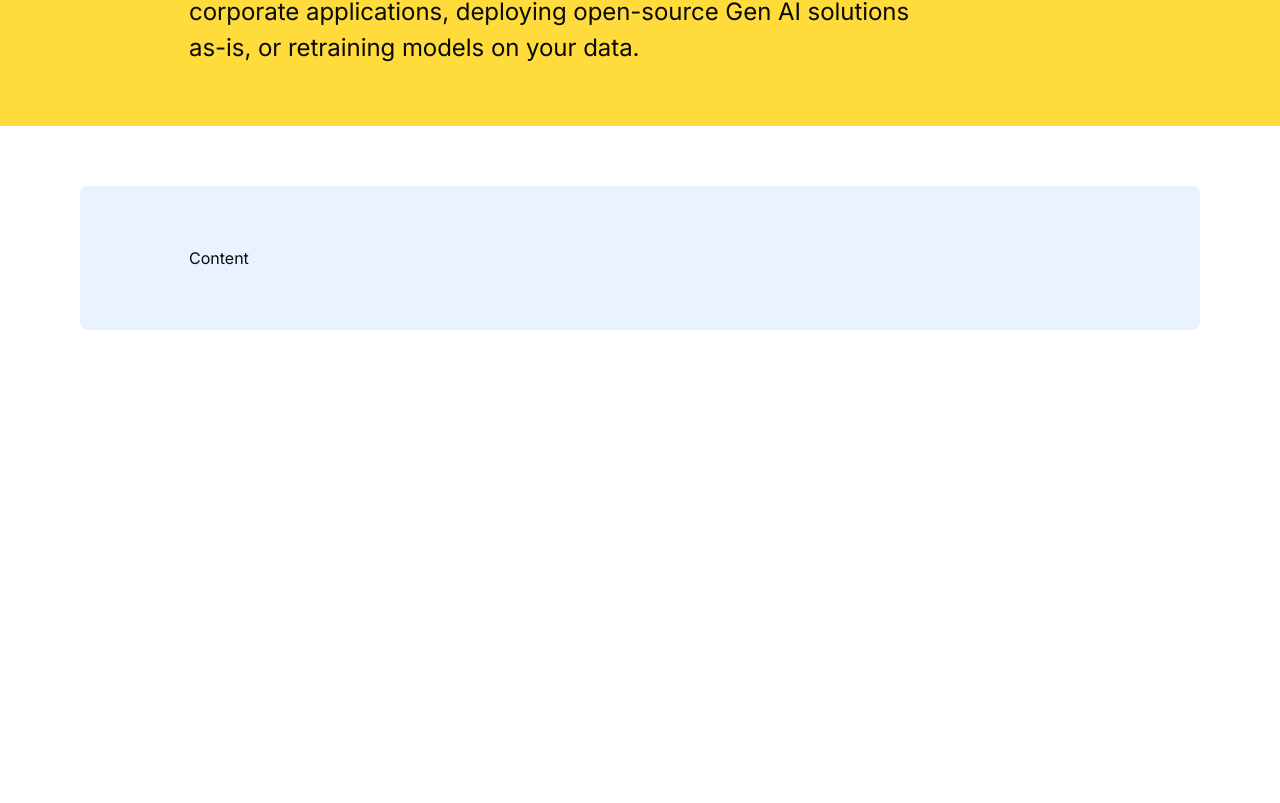
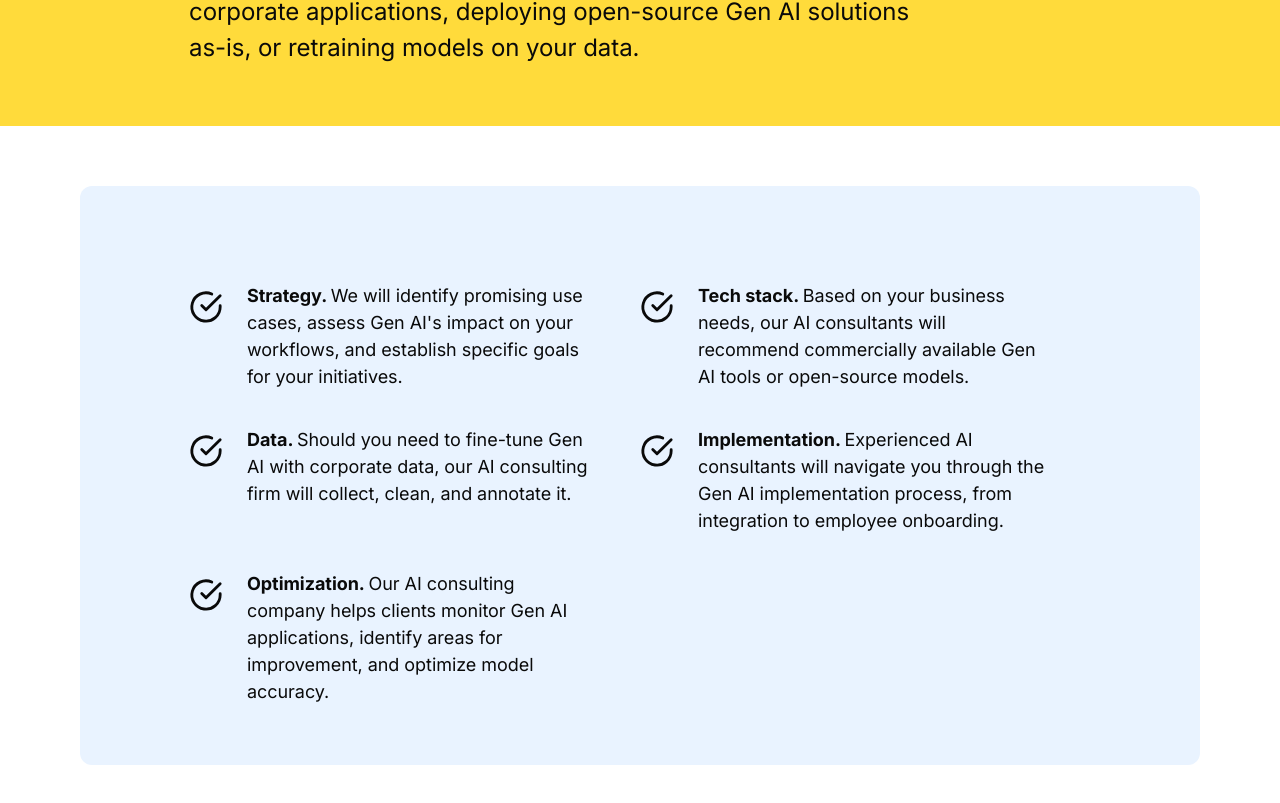
Before and after one commit to elefinnt/cub2, a Next.js app: page /solutions in a window 1280 px wide. Shown: the part 3412-4215 px from the top of the page. Before the commit the page ends 3802 px from the top, so only its background shows below. Built offline with nearby package versions, Linux system fonts and the light colour scheme.

Commit message:
feat: blue-info grid. This was hard lol

```diff
--- a/app/(routes)/solutions/_components/blue-info-grid.tsx
+++ b/app/(routes)/solutions/_components/blue-info-grid.tsx
@@ -1,24 +1,66 @@
 import { CheckCircle, LucideIcon } from "lucide-react";
 
-interface Services {
+interface BlueGridProps {
   icon: LucideIcon;
   title: string;
   desc: string;
 }
 
-const services: Services[] = [
+const services: BlueGridProps[] = [
   {
     icon: CheckCircle,
-    title: "Strategy",
+    title: "Strategy.",
     desc: "We will identify promising use cases, assess Gen AI's impact on your workflows, and establish specific goals for your initiatives.",
+  },
+  {
+    icon: CheckCircle,
+    title: "Tech stack.",
+    desc: "Based on your business needs, our AI consultants will recommend commercially available Gen AI tools or open-source models.",
+  },
+  {
+    icon: CheckCircle,
+    title: "Data.",
+    desc: "Should you need to fine-tune Gen AI with corporate data, our AI consulting firm will collect, clean, and annotate it.",
+  },
+  {
+    icon: CheckCircle,
+    title: "Implementation.",
+    desc: "Experienced AI consultants will navigate you through the Gen AI implementation process, from integration to employee onboarding.",
+  },
+  {
+    icon: CheckCircle,
+    title: "Optimization.",
+    desc: "Our AI consulting company helps clients monitor Gen AI applications, identify areas for improvement, and optimize model accuracy.",
   },
 ];
 
-const BlueGrid = () => {
+const BlueGrid =
+  // : React.FC<BlueGridProps>
+  () =>
+    // { title, desc, icon }
+    {
       return (
         <div className="content-container-sm">
-      <div className="my-[60px] bg-[#e9f3ff] rounded-lg">
-        <div className="px-[109px] py-[60px]">Content</div>
+          <div className="my-[60px] bg-[#e9f3ff] rounded-xl">
+            <div className="px-[109px] py-[60px]">
+              <div className="grid grid-cols-2">
+                {services.map((service) => (
+                  <div key={service.title}>
+                    <div className="list-list">
+                      <div className="list-col">
+                        <div className="list-item">
+                          <service.icon className="list-item-icon" />
+                          <div className="list-item-text">
+                            <b>{service.title} </b>
+                            {service.desc}
+                          </div>
+                        </div>
+                      </div>
+                    </div>
+                  </div>
+                ))}
+              </div>
+            </div>
           </div>
         </div>
       );
--- a/app/globals.css
+++ b/app/globals.css
@@ -112,3 +112,33 @@
 .content-container-sm {
   @apply px-20;
 }
+
+.list-item-text {
+  max-width: 350px;
+  line-height: 1.5;
+  letter-spacing: -0.05px;
+  white-space: pre-line;
+}
+
+.list-list {
+  margin: 24px -12px -12px;
+  display: flex;
+  flex-wrap: wrap;
+}
+.list-col {
+  display: flex;
+  flex-direction: column;
+  flex: 1 1;
+}
+.list-item {
+  margin: 12px;
+  display: flex;
+  font-size: 18px;
+}
+.list-item-icon {
+  margin-top: 0.4em;
+  margin-right: 24px;
+  flex: 0 0 auto;
+  width: 34px;
+  height: 36px;
+}
```
Lines whose indentation alone changed are shown as unchanged.
